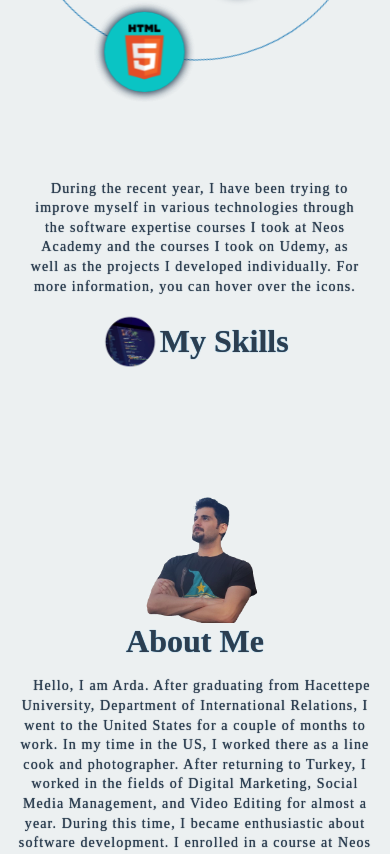
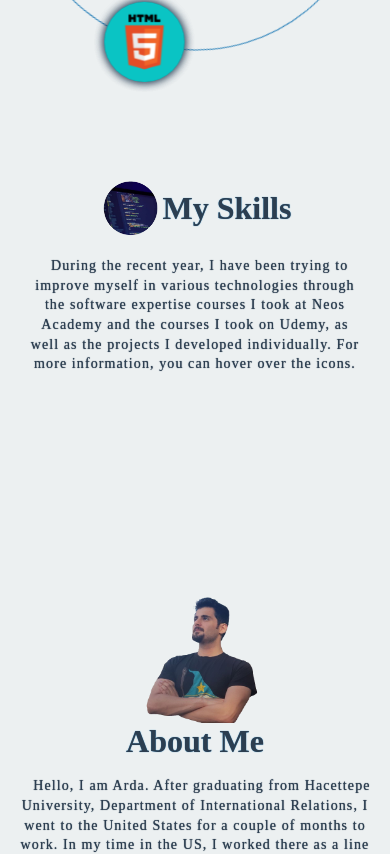
Before and after one commit to ardsen/ardsen.github.io, a React (Create React App) app: page / in a window 390 px wide. Shown: the part 1300-2154 px from the top of the page. Built offline with nearby package versions, Linux system fonts and the light colour scheme; a web font is replaced by a local one.

Commit message:
mobile responsive v7

```diff
--- a/src/App.css
+++ b/src/App.css
@@ -1056,16 +1056,14 @@ main {
     padding: 0 0.4rem;
     align-items: center;
     justify-content: center;
-    margin-top: 50px;
-    flex-direction: column-reverse;
+    margin-top: 70px;
   }
-  .skill-info-bottom {
-    height: auto;
-  }
+
   .skill-info-top {
     justify-content: center;
     gap: 0;
     width: auto;
+    min-height: 4rem;
   }
   .skill-orbit {
     width: 100%;
@@ -1206,3 +1204,8 @@ main {
     width: 100%;
   }
 }
+@media (max-width: 400px) {
+  .about-section-container {
+    margin-top: 100px;
+  }
+}
```
